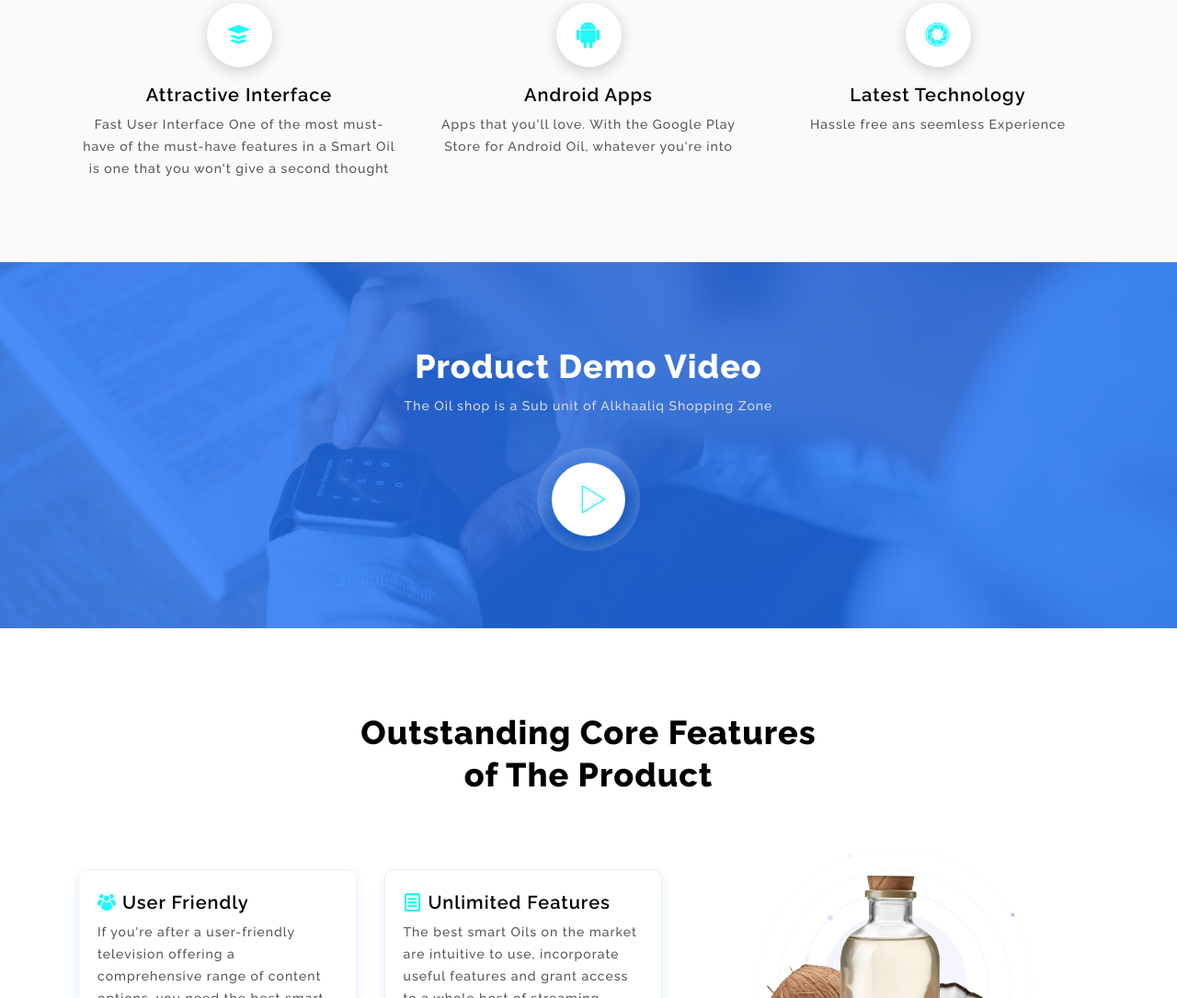
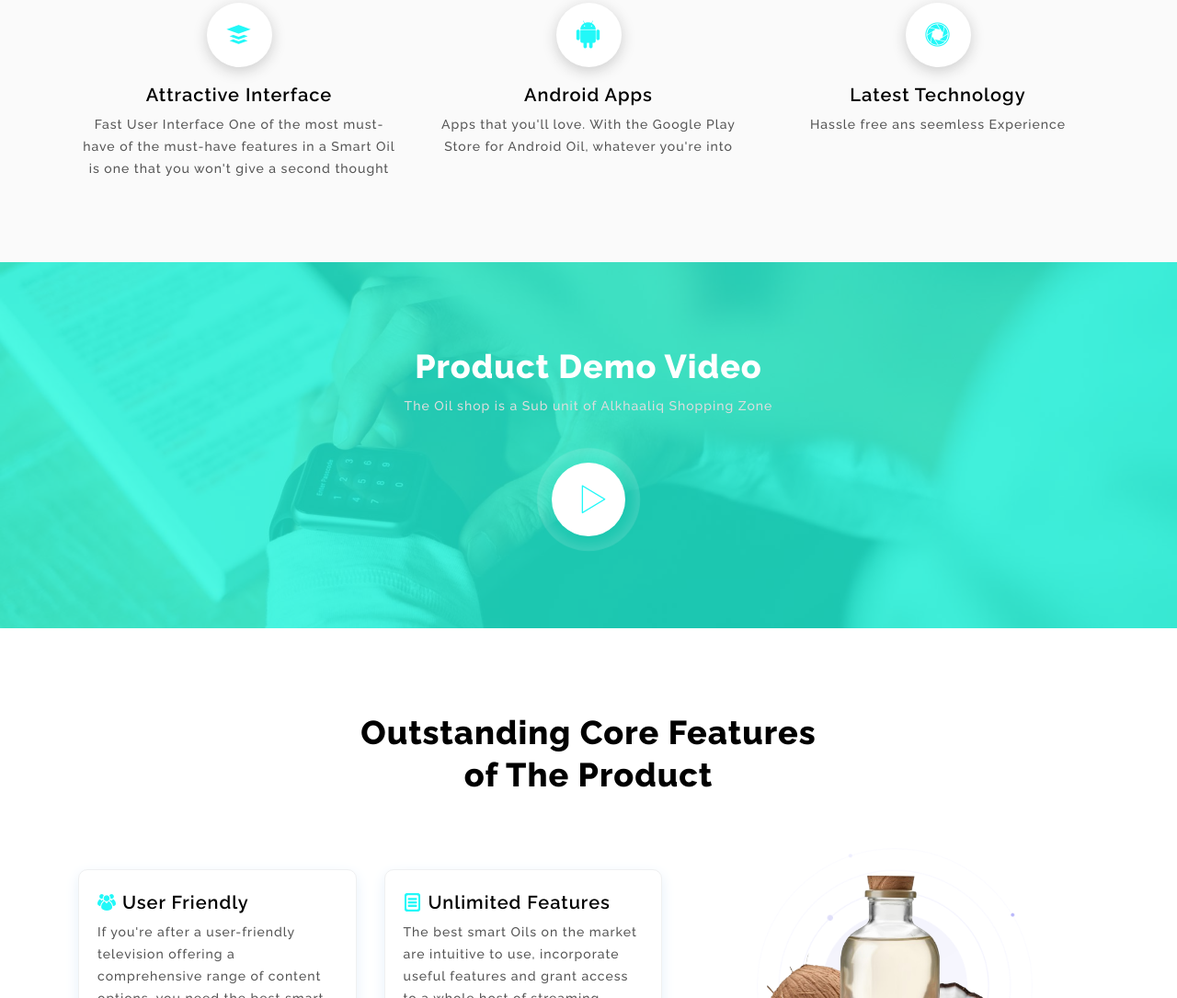
Before and after one commit to Sivaremo/Muzmmil-bro, a plain HTML site: page index.html in a window 1280 px wide. Shown: the part 1779-2864 px from the top of the page at 92% size. Drawn offline with Linux system fonts and the light colour scheme.

Commit message:
update 2

```diff
--- a/static/css/style.css
+++ b/static/css/style.css
@@ -596,7 +596,7 @@ p {
 }
 
 .video-overlay {
-    background-color: rgba(34, 115, 248, 0.8);
+    background-color: rgba(34, 248, 220, 0.8);
     position: absolute;
     left: 0;
     top: 0;
```
